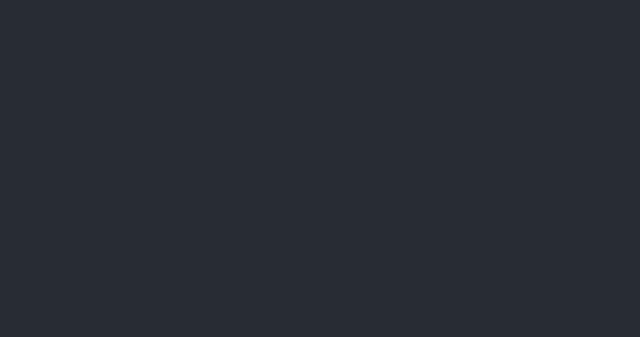
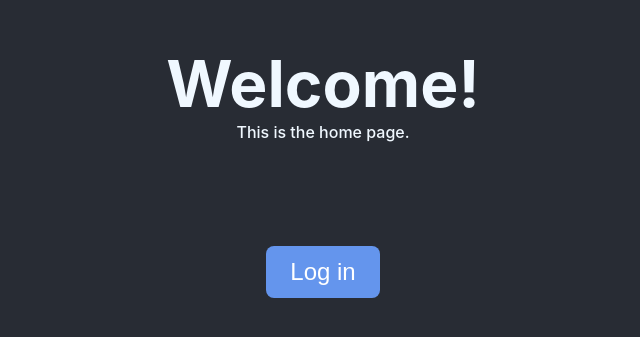
Before and after one commit to HassanChowdhry/Pixis, a React (Create React App) app in the folder app/: page / in a window 1280 px wide. Before the commit this address had no page. Shown: the part 177-514 px from the top of the page, without its empty margins (317-957 px from the left). Built offline with nearby package versions, Linux system fonts and the light colour scheme.

Commit message:
login/home page

```diff
--- a/app/src/App.js
+++ b/app/src/App.js
@@ -1,99 +1,27 @@
 import { Routes, Route } from 'react-router-dom';
 import UserPage from "./Components/User/UserPage.js";
+import Home from "./Components/Login/Home.js"
+import Login from './Components/Login/Login.js';
+import { useEffect, useState } from 'react'
 import "./App.css";
 
 function App() {
+  const [loggedIn, setLoggedIn] = useState(false)
+  const [email, setEmail] = useState('')
+
   return (
   <>
     <Routes>
       {/* <Route path='/' exact>
         <Redirect to='/hassan' />
       </Route> */}
-      <Route path='/:user' element={<UserPage/>} />
+      <Route path="/" element={<Home email={email} loggedIn={loggedIn} setLoggedIn={setLoggedIn} />} />
+      <Route path="/login" element={<Login setLoggedIn={setLoggedIn} setEmail={setEmail} />} />
+
+      {/* <Route path='/:user' element={<UserPage/>} /> */}
     </Routes>
   </>
   );
 }
 
 export default App;
-
-
-
-
-
-
-
-
-// import { useEffect, useState } from "react";
-
-// import UserProfile from "./Components/User/UserProfile.js";
-// import Photos from "./Components/Gallery/Photos.js";
-// // import Picture from "./Components/junk/Picture.js";
-// import "./App.css";
-
-// function App() {
-//   const [photoData, setPhotoData] = useState(null);
-//   const [userData, setUserData] = useState(null);
-
-//   useEffect(() => {
-//     let myHeaders = new Headers();
-//     myHeaders.append("Origin", window.origin);
-
-//     let requestOptions = {
-//       method: "GET",
-//       headers: myHeaders,
-//       redirect: "follow",
-//     };
-
-//     const user = "hassan"
-
-//     fetch(
-//       `http://localhost:8080/api/user_data/${user}`,
-//       requestOptions
-//     )
-//     .then((response) => response.json())
-//     .catch(() => console.log("add backup data"))
-//     .then((response) => {
-//       setUserData(response[0]);
-//       console.log("User Data")
-//       console.log(response)
-//       })
-
-//     fetch(
-//       `http://localhost:8080/api/photos/${user}`,
-//       requestOptions
-//     )
-//     .then((response) => response.json())
-//     .catch(() => console.log("add backup data"))
-//     .then((response) => {
-//       setPhotoData(response);
-//       console.log("Photo")
-//       console.log(response)
-//       })
-//   }, []);
-
-//   return (
-//     <>
-//         <div className="app">
-//           {userData && <UserProfile userData={userData}/>}
-
-//           {photoData &&
-//             photoData.map((image) => (
-//               <Photos
-//                 source={image.source}
-//                 location={image.location}
-//                 caption={image.caption}
-//                 alt={`Photo-${image.id}`}
-//                 id = {image.id}
-//                 key={image.id}
-//               />
-//             ))}
-
-//         </div>
-//     </>
-//   );
-// }
-
-// export default App;
-
-// import "./App.css";
--- /dev/null
+++ b/app/src/Components/Login/Home.css
@@ -0,0 +1,74 @@
+.mainContainer {
+  flex-direction: column;
+  display: flex;
+  align-items: center;
+  justify-content: center;
+  height: 100vh;
+}
+
+.titleContainer {
+  display: flex;
+  flex-direction: column;
+  font-size: 64px;
+  font-weight: bolder;
+  align-items: center;
+  justify-content: center;
+}
+
+.resultContainer,
+.historyItem {
+  flex-direction: row;
+  display: flex;
+  width: 400px;
+  align-items: center;
+  justify-content: space-between;
+}
+
+.historyContainer {
+  flex-direction: column;
+  display: flex;
+  height: 200px;
+  align-items: center;
+  flex-grow: 5;
+  justify-content: flex-start;
+}
+
+.buttonContainer {
+  display: flex;
+  flex-direction: column;
+  align-items: center;
+  justify-content: center;
+  height: 260px;
+}
+
+.inputContainer {
+  display: flex;
+  flex-direction: column;
+  align-items: flex-start;
+  justify-content: center;
+}
+
+.inputContainer > .errorLabel {
+  color: red;
+  font-size: 12px;
+}
+
+.inputBox {
+  height: 48px;
+  width: 400px;
+  font-size: large;
+  border-radius: 8px;
+  border: 1px solid grey;
+  padding-left: 8px;
+}
+
+input[type='button'] {
+  border: none;
+  background: cornflowerblue;
+  color: white;
+  padding: 12px 24px;
+  margin: 8px;
+  font-size: 24px;
+  border-radius: 8px;
+  cursor: pointer;
+}
--- /dev/null
+++ b/app/src/Components/Login/Home.js
@@ -0,0 +1,32 @@
+import React from 'react'
+import { useNavigate } from 'react-router-dom'
+import './Home.css';
+
+const Home = (props) => {
+  const { loggedIn, email } = props
+  const navigate = useNavigate()
+
+  const onButtonClick = () => {
+    // You'll update this function later
+  }
+
+  return (
+    <div className="mainContainer">
+      <div className={'titleContainer'}>
+        <div>Welcome!</div>
+      </div>
+      <div>This is the home page.</div>
+      <div className={'buttonContainer'}>
+        <input
+          className={'inputButton'}
+          type="button"
+          onClick={onButtonClick}
+          value={loggedIn ? 'Log out' : 'Log in'}
+        />
+        {loggedIn ? <div>Your email address is {email}</div> : <div />}
+      </div>
+    </div>
+  )
+}
+
+export default Home
--- /dev/null
+++ b/app/src/Components/Login/Login.js
@@ -0,0 +1,77 @@
+import React, { useState } from 'react'
+import { useNavigate } from 'react-router-dom'
+import "./Home.css";
+
+const Login = (props) => {
+  const [email, setEmail] = useState('')
+  const [password, setPassword] = useState('')
+  const [emailError, setEmailError] = useState('')
+  const [passwordError, setPasswordError] = useState('')
+
+  const navigate = useNavigate()
+
+  const onButtonClick = () => {
+    // Set initial error values to empty
+    setEmailError('')
+    setPasswordError('')
+
+    // Check if the user has entered both fields correctly
+    if ('' === email) {
+      setEmailError('Please enter your email')
+      return
+    }
+
+    if (!/^[\w-\.]+@([\w-]+\.)+[\w-]{2,4}$/.test(email)) {
+      setEmailError('Please enter a valid email')
+      return
+    }
+
+    if ('' === password) {
+      setPasswordError('Please enter a password')
+      return
+    }
+
+    if (password.length < 7) {
+      setPasswordError('The password must be 8 characters or longer')
+      return
+    }
+  }
+
+  return (
+    <div className={'mainContainer'}>
+      <div className={'titleContainer'}>
+        <div>Login</div>
+      </div>
+      <br />
+      <div className={'inputContainer'}>
+        <input
+          value={email}
+          placeholder="Enter your email here"
+          type='email'
+          onChange={(ev) => setEmail(ev.target.value)}
+          className={'inputBox'}
+          required
+        />
+        <label className="errorLabel">{emailError}</label>
+      </div>
+      <br />
+      <div className={'inputContainer'}>
+        <input
+          value={password}
+          type='password'
+          placeholder="Enter your password here"
+          onChange={(ev) => setPassword(ev.target.value)}
+          className={'inputBox'}
+          required
+        />
+        <label className="errorLabel">{passwordError}</label>
+      </div>
+      <br />
+      <div className={'inputContainer'}>
+        <input className={'inputButton'} type="button" onClick={onButtonClick} value={'Log in'} />
+      </div>
+    </div>
+  )
+}
+
+export default Login
```
Also changed, not shown: 1 other file (tests, documents, lock files or other folders).
